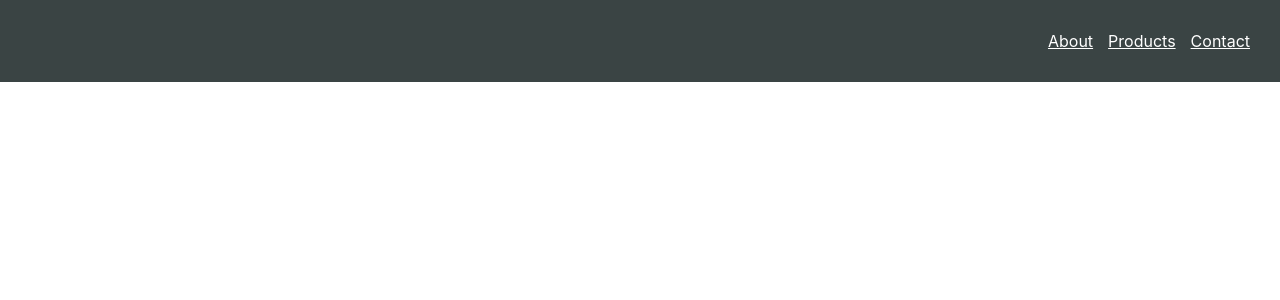
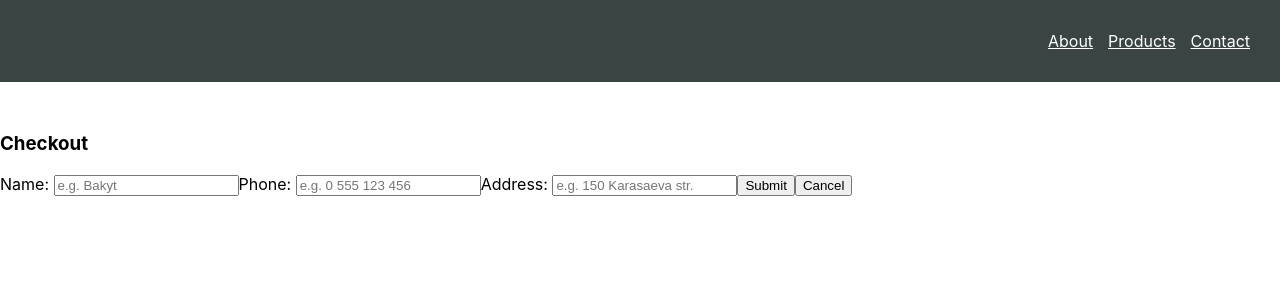
Before and after one commit to Kulchoro/diplom-project, a React (Create React App) app: page /checkout in a window 1280 px wide. Shown: the top 300 px of the page. Built offline with nearby package versions, Linux system fonts and the light colour scheme.

Commit message:
Create container and component Checkout

```diff
--- a/src/App.js
+++ b/src/App.js
@@ -5,6 +5,7 @@ import Navigation from "./components/Navigation/Navigation";
 import Products from "./containers/Products/Products";
 import About from "./components/About/About";
 import Cart from "./components/Cart/Cart";
+import Checkout from "./containers/Checkout/Checkout";
 class App extends Component {
   render() {
     return (
@@ -13,7 +14,7 @@ class App extends Component {
           <Navigation />
           <Route path="/" exact component={About} />
           <Route path="/products" component={Products} />
-
+          <Route path="/checkout" component={Checkout} />
           <Route path="/cart" component={Cart} />
         </div>
       </BrowserRouter>
--- /dev/null
+++ b/src/containers/Checkout/Checkout.js
@@ -0,0 +1,44 @@
+import React, { Component } from "react";
+import classes from "./Checkout.module.css";
+
+class Checkout extends Component {
+  render(props) {
+    return (
+      <div className={classes.Checkout}>
+        <h3>Checkout</h3>
+
+        <label>
+          Name:{" "}
+          <input
+            type="text"
+            placeholder="e.g. Bakyt"
+            onChange={event => props.changeHandler("name", event.target.value)}
+          />
+        </label>
+        <label>
+          Phone:{" "}
+          <input
+            type="text"
+            placeholder="e.g. 0 555 123 456"
+            onChange={event => props.changeHandler("phone", event.target.value)}
+          />
+        </label>
+        <label>
+          Address:{" "}
+          <input
+            type="text"
+            placeholder="e.g. 150 Karasaeva str."
+            onChange={event =>
+              props.changeHandler("address", event.target.value)
+            }
+          />
+        </label>
+
+        <button>Submit</button>
+        <button>Cancel</button>
+      </div>
+    );
+  }
+}
+
+export default Checkout;
--- a/src/containers/Products/ProductControl/ProductControl.js
+++ b/src/containers/Products/ProductControl/ProductControl.js
@@ -1,10 +1,12 @@
 import React from "react";
 import classes from "./ProductControl.module.css";
-
+import { NavLink } from "react-router-dom";
 function ProductControl(props) {
   return (
     <div className={classes.ProductControl}>
-      <button>Checkout</button>
+      <NavLink to="/checkout">
+        <button>Checkout</button>
+      </NavLink>
       <button onClick={props.addScoreCart}>Add cart</button>
     </div>
   );
```
Also changed, not shown: src/components/Checkout/CheckoutForm/CheckoutForm.js (added, +37 -0 lines), src/components/Checkout/CheckoutForm/CheckoutForm.module.css (added), src/containers/Checkout/Checkout.module.css (added).
